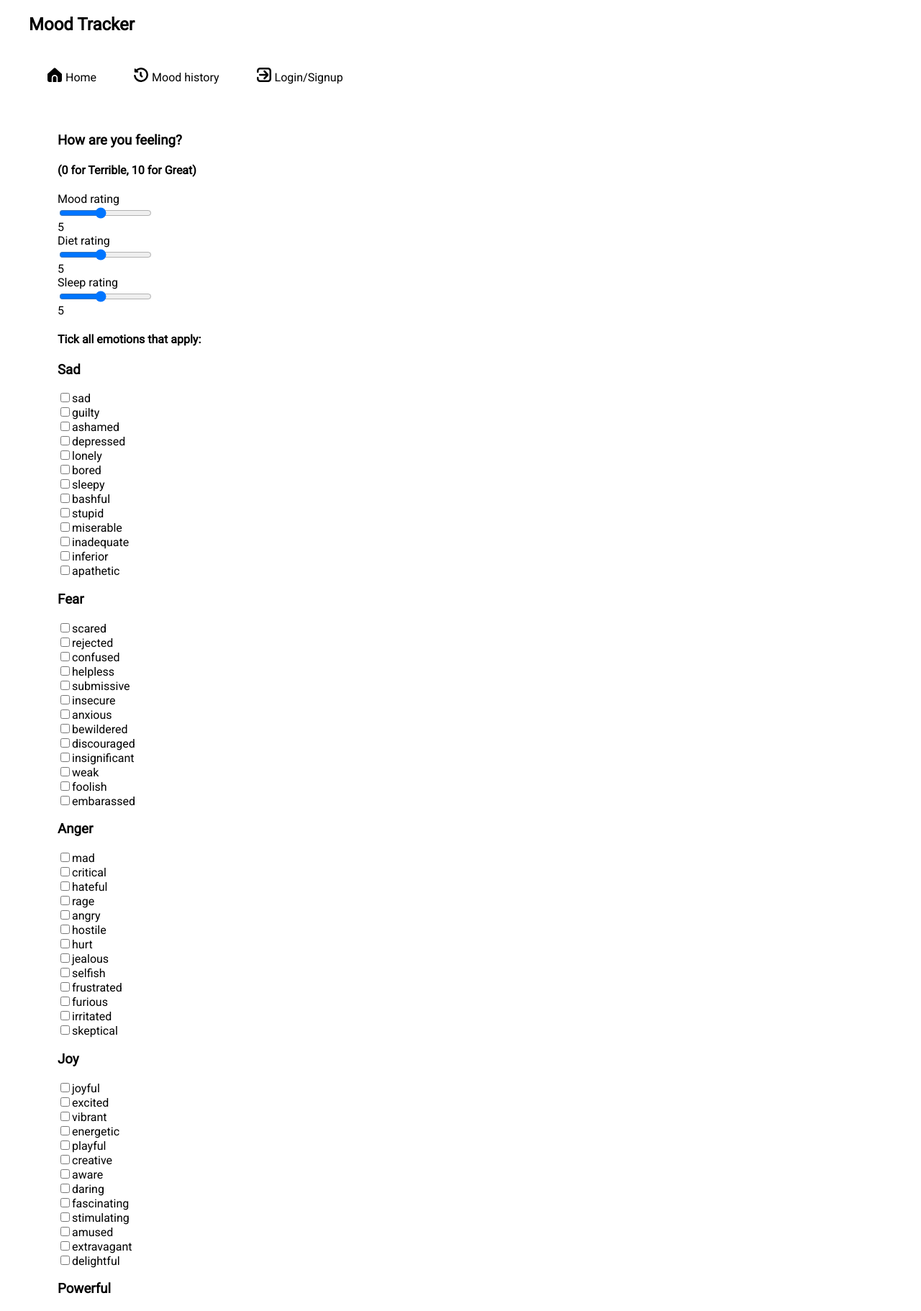
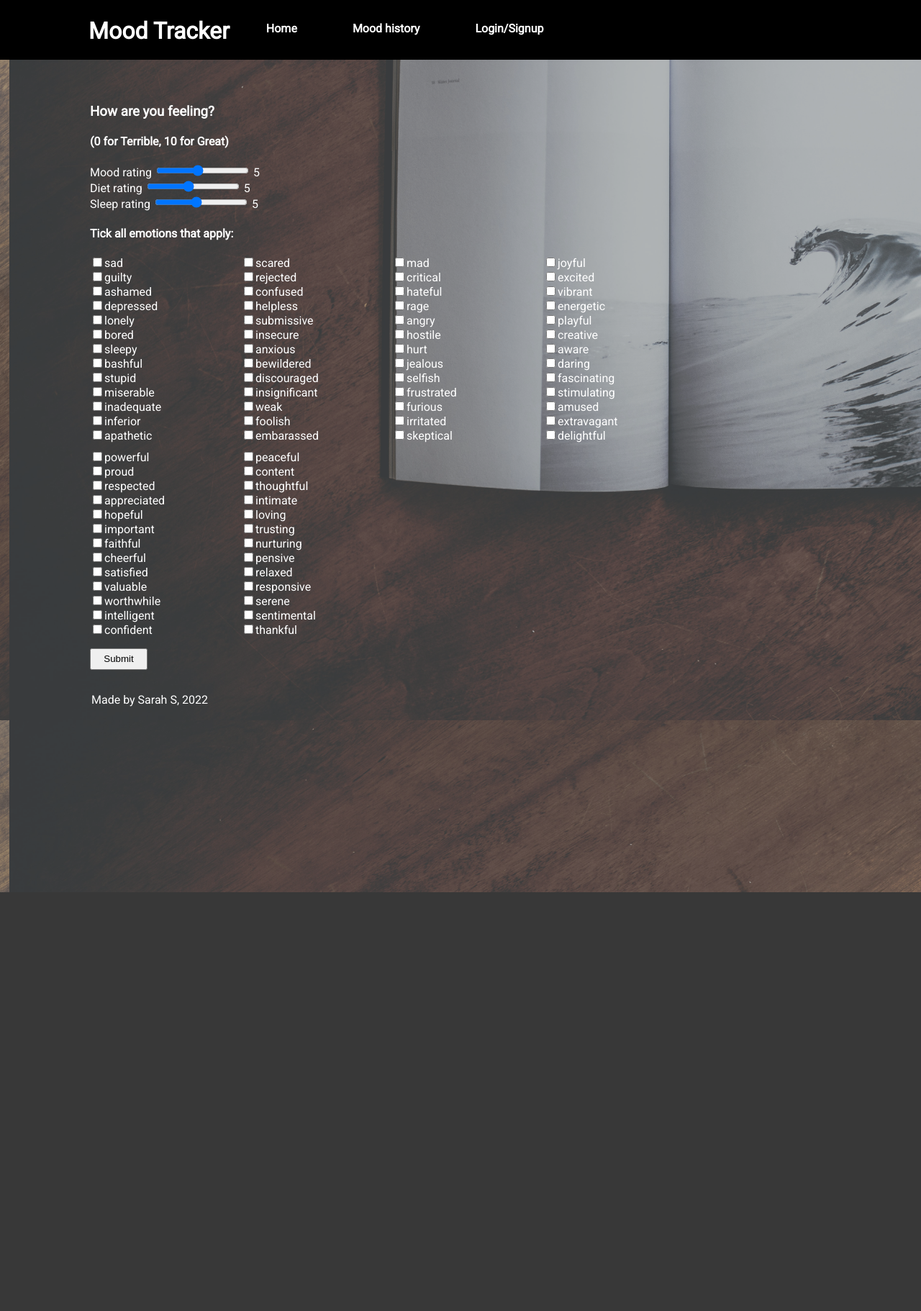
Before and after one commit to ssarahs-lab/project2-moodtracker, a Flask app: page / in a window 1280 px wide. Shown: the top 1822 px of the page at 72% size. After the commit the page ends 1240 px from the top, so only its background shows below. Run offline with Flask 2, Linux system fonts and the light colour scheme; some libraries are stand-ins or nearby versions.

Commit message:
added CSS and readme file

```diff
--- a/static/styles.css
+++ b/static/styles.css
@@ -1,7 +1,28 @@
-input {
+html {
+    min-height:155%;
+    background-image:url(/static/oceanjournal.jpg);
+    background-size:cover;
+    box-shadow:inset 0 0 0 2000px rgba(103, 107, 109, 0.479);
+    background-position: bottom 239px right -593px;
+  }
+
+input[type=text] {
     display: block;
     box-sizing: border-box;
+    width: 100%;
+    padding: 12px 20px;
+    margin: 8px 0;
 }
+
+body {
+
+    margin: 80px;
+    padding: 30px;
+
+    color: white;
+
+}
+
 
 ul {
     list-style-type: none;
@@ -28,13 +49,17 @@
     padding: 26px
 }
 
+
+
 .header > ul {
 
     list-style-type: none;
     margin: 0;
     padding: 0;
     display: flex;
-
+    background-color: black;
+    position: fixed;
+    top: 0;
 
 }
 
@@ -46,6 +71,7 @@
     border-radius: 8px;
 
     width: 305px;
+    margin-left: 15px;
 }
 
 .moodlog {
@@ -58,10 +84,21 @@
 
 .header {
     display: flex;
-    text-align: left;
-    text: white;
     align-items: baseline;
-
+    padding-left: 88px;
+    margin-left: -75px;
+    width: 152%;
+    background-color: black;
+    margin-right: -85px;
+    color: white;
+    list-style: none;
+    font-weight: bold;
+    margin-bottom: 11px;
+    text-align: center;
+    height: 75px;
+    margin-top: -111px;
+    padding-bottom: 9px;
+    position: fixed;
 }
 
 .signup_input {
@@ -83,12 +120,13 @@
 
 .header > ul> li> a:link {
     text-decoration: none;
-    color: black;
+    color: white;
+
 }
 
 .header > ul> li> a:visited {
     text-decoration: none;
-    color: black;
+    color: white;
 }
 
 
@@ -114,36 +152,7 @@
 
 }
 
-#listOutput {
 
-    width: 25vw;
-    min-width: 305px;
-}
-#listOutput1 {
-
-    width: 25vw;
-    min-width: 305px;
-}
-#listOutput2 {
-
-    width: 25vw;
-    min-width: 305px;
-}
-#listOutput3 {
-
-    width: 25vw;
-    min-width: 305px;
-}
-#listOutput {
-
-    width: 25vw;
-    min-width: 305px;
-}
-
-.eventscard input {
-    width: 300px;
-    height: 100px;
-}
 
 #submitbutton {
     height: 30px;
@@ -154,3 +163,35 @@
     margin-top: 10px;
     margin-bottom: 10px;
 }
+.common-list {
+    display: grid;
+    grid-template-columns: repeat(4, auto);
+    grid-gap: 10px;
+  }
+
+#listOutput {
+    width: 200px;
+}
+#listOutput1 {
+    width: 200px;
+}
+#listOutput2 {
+    width: 200px;
+}
+#listOutput3 {
+    width: 200px;
+}
+#listOutput4 {
+    width: 200px;
+}
+#listOutput5 {
+    width: 200px;
+}
+
+.events {
+    width: 70vw;
+}
+
+.error_page {
+    margin-left: 55px;
+}
--- a/templates/base.html
+++ b/templates/base.html
@@ -6,17 +6,19 @@
     <meta name="viewport" content="width=device-width, initial-scale=1.0">
     <link rel="stylesheet" href="/static/styles.css">
     <link href="https://fonts.googleapis.com/css2?family=Roboto&display=swap" rel="stylesheet">
+
     <title>Mood tracker</title>
-    <link rel="shortcut icon" type="image/jpg" href="/static/light-bulb.png"/>
+    <link rel="shortcut icon" type="image/jpg" href="/static/lightbulb.png"/>
     <script defer src="static/script.js"></script>
     <script src="https://www.google.com/recaptcha/api.js"></script>
 </head>
 <body >
-    <header><nav>
-        <h1>Mood Tracker</h1>
+    <header>
+
         <div class="header">
 
         <ul>
+          <h1 style="margin-left: 40px; margin-top: 24px;">Mood Tracker</h1>
             <li><a href="/" class="nav-bar-link"><img class="icon" src="static/home.svg">Home</a></li>
 
             <li><a href="/moodlog"><img class="icon" src="static/time-past.svg">Mood history</a></li>
@@ -35,13 +37,13 @@
 
         </ul>
     </div>
-    </nav></header>
+    </header>
 
     <div class="body" >
 
     {% block content %}{% endblock %}
-    <p>Made by Sarah S, 2022</p>
-    <a href="https://www.flaticon.com/free-icons/brain" title="brain icons">Brain icons created by Freepik - Flaticon</a>
+    <p style="margin-left: 57px;">Made by Sarah S, 2022</p>
+
 </div>
 </body>
 </html>
--- a/templates/error.html
+++ b/templates/error.html
@@ -2,8 +2,10 @@
 
     {% block content %}
 
+    <div class="error_page">
     <h1> Woops there's nothing here!</h1>
 
+
     <img src="https://placekitten.com/200/300">
-
+</div>
     {% endblock %}
--- a/templates/index.html
+++ b/templates/index.html
@@ -13,37 +13,42 @@
 
             <li>Sleep rating <input name="sleep_rating" value = 5 type="range" min="1" max="10"oninput="this.nextElementSibling.value = this.value"required> <output>5</output></li>
 
-
-            <li><h4>Tick all emotions that apply:</h4></li>
-
-                <h3>Sad</h3>
-            <div id="listOutput"></div>
-            <h3>Fear</h3>
-            <div id="listOutput1"></div>
-            <h3>Anger</h3>
-            <div id="listOutput2"></div>
-            <h3>Joy</h3>
-            <div id="listOutput3"></div>
-            <h3>Powerful</h3>
-            <div id="listOutput4"></div>
-            <h3>Peaceful</h3>
-            <div id="listOutput5"></div>
+            </ul>
+            <ul>
+            <h4>Tick all emotions that apply:</h4>
+        </ul>
+            <ul class="common-list">
 
 
 
-            <li>Past activities elevating mood now <input type="text" name = "past_excitement"></li>
-            <li>Past stressors lowering mood now <input type="text" name = "past_stressors"></li>
+                    <div id="listOutput"></div>
 
-            <li>Future events elevating mood <input type="text" name= "future_excitement" width="300px"></li>
-            <li>Future events lowering mood <input type="text" name = "future_stressors "></li>
-            <li>What did you eat today? <input type="text" name = "future_stressors "></li>
+                    <div id="listOutput1"></div>
 
-            <li>Additional comments<input type="text" name="other_comments"></li>
+                    <div id="listOutput2"></div>
+
+                    <div id="listOutput3"></div>
+
+                    <div id="listOutput4"></div>
+
+                    <div id="listOutput5"></div>
+
+                </ul>
+                <ul>
+
+            <!-- <li class="events">Past activities elevating mood now <input type="text" name = "past_excitement"></li>
+            <li class="events">Past stressors lowering mood now <input type="text" name = "past_stressors"></li>
+
+            <li class="events">Future events elevating mood <input type="text" name= "future_excitement" width="300px"></li>
+            <li class="events">Future events lowering mood <input type="text" name = "future_stressors"></li>
+            <li class="events">What did you eat today? <input type="text" name = "foods"></li>
+
+            <li class="events">Additional comments<input type="text" name="other_comments"></li> -->
 
 
             <input type="submit" name="submit" id="submitbutton">
 
-            </ul>
+                </ul>
         </div>
         </form>
     </div>
```
Also changed, not shown: README.md, static/leafjournal.jpg (added), static/light-bulb.png (deleted), static/lightbulb.png (added), static/oceanjournal.jpg (added).
